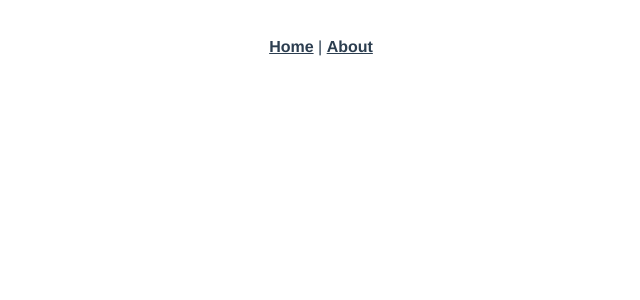
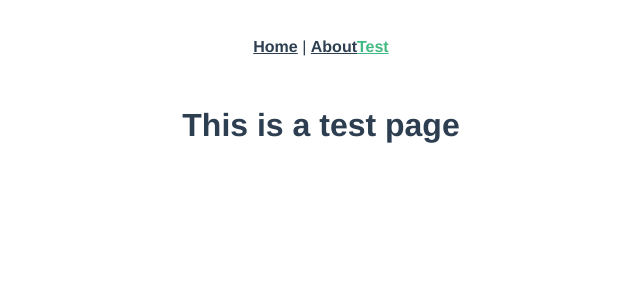
Before and after one commit to yutakamurata-eizo/vue-element-project, a Vue app: page /test in a window 1280 px wide. Shown: the top 300 px of the page, without its empty margins (319-959 px from the left). Built offline with nearby package versions, Linux system fonts and the light colour scheme.

Commit message:
vue-routerの設定

```diff
--- a/src/App.vue
+++ b/src/App.vue
@@ -3,6 +3,7 @@
     <div id="nav">
       <router-link to="/">Home</router-link> |
       <router-link to="/about">About</router-link>
+      <router-link to="/test">Test</router-link>
     </div>
     <router-view/>
   </div>
--- a/src/router.js
+++ b/src/router.js
@@ -1,6 +1,8 @@
 import Vue from 'vue'
 import Router from 'vue-router'
 import Home from './views/Home.vue'
+import About from './views/About.vue'
+import Test from './views/Test.vue'
 
 Vue.use(Router)
 
@@ -16,10 +18,12 @@ export default new Router({
     {
       path: '/about',
       name: 'about',
-      // route level code-splitting
-      // this generates a separate chunk (about.[hash].js) for this route
-      // which is lazy-loaded when the route is visited.
-      component: () => import(/* webpackChunkName: "about" */ './views/About.vue')
+      component: About
+    },
+    {
+      path: '/test',
+      name: 'test',
+      component: Test
     }
   ]
 })
--- /dev/null
+++ b/src/views/Test.vue
@@ -0,0 +1,5 @@
+<template>
+  <div class="test">
+    <h1>This is a test page</h1>
+  </div>
+</template>
```
